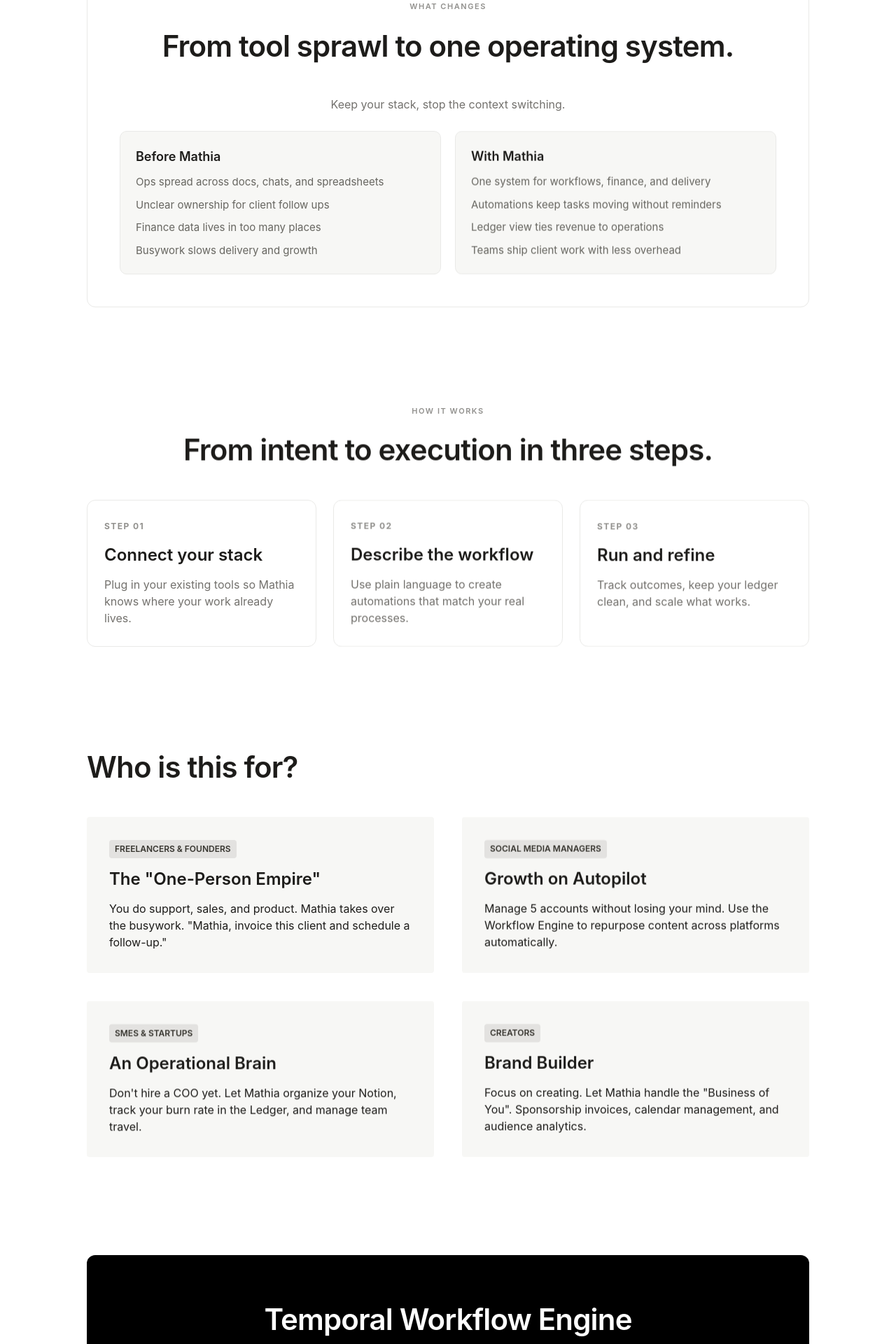
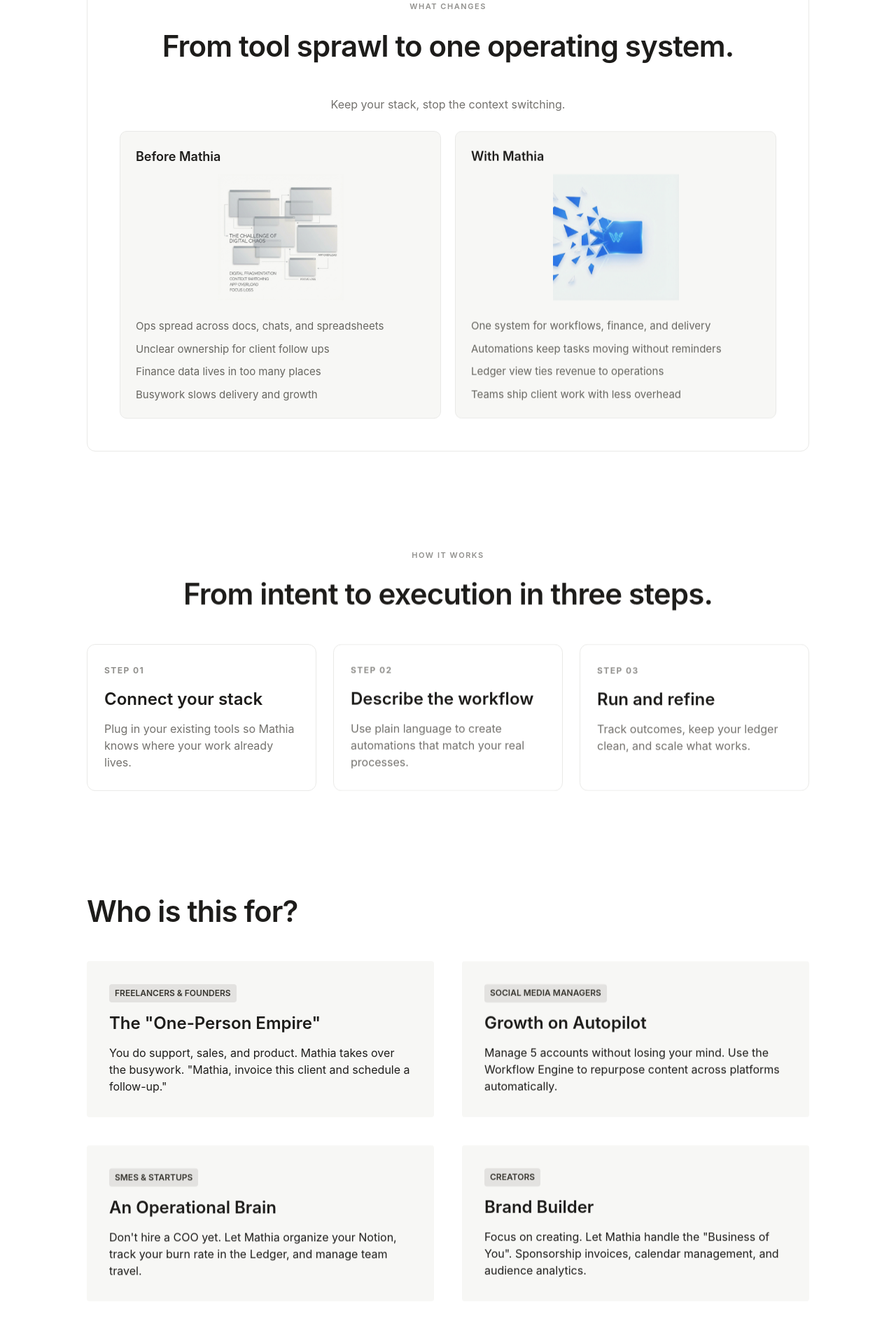
Before and after one commit to bedah-kym/django-chat, a Django app: page / in a window 1280 px wide. Shown: the part 3162-5082 px from the top of the page at 70% size. Run offline with Django 4.2, Linux system fonts and the light colour scheme; parts of the project's set-up code (start-up, migrations or seed data) failed here and were passed over.

Commit message:
landing ui fix

```diff
--- a/Backend/users/templates/users/landing.html
+++ b/Backend/users/templates/users/landing.html
@@ -737,6 +737,10 @@
             <a href="/" class="logo">
                 <span style="font-size: 20px;"><i class="fas fa-robot"></i></span> Mathia.OS
             </a>
+            <button class="mobile-toggle" aria-label="Toggle menu"
+                style="background: none; border: none; font-size: 24px; cursor: pointer;">
+                <i class="fas fa-bars"></i>
+            </button>
             <div class="nav-actions">
                 <a href="#impact" class="btn btn-text">Impact</a>
                 <a href="#use-cases" class="btn btn-text">Use Cases</a>
@@ -751,12 +755,14 @@
     <div class="container">
         <!-- Hero -->
         <div class="section hero reveal stagger">
-            <div class="stagger-item" style="display:inline-flex; align-items:center; gap:8px; background:#f1f0ee; border:1px solid var(--notion-border); padding:6px 10px; border-radius:999px; font-size:13px; margin:0 auto 16px; text-align:center;">
+            <div class="stagger-item"
+                style="display:inline-flex; align-items:center; gap:8px; background:#f1f0ee; border:1px solid var(--notion-border); padding:6px 10px; border-radius:999px; font-size:13px; margin:0 auto 16px; text-align:center;">
                 <span style="font-weight:700;">30-day invite-only trial</span>
                 <span style="color:#666;">Request an invite to unlock full workflows</span>
             </div>
             <h1 class="stagger-item">The Operating System<br>for One-Person Empires.</h1>
-            <p class="hero-subtitle stagger-item">Workflows, finance, social growth, travel, and documents - in one command center.
+            <p class="hero-subtitle stagger-item">Workflows, finance, social growth, travel, and documents - in one
+                command center.
                 Cut handoffs, keep cash flow visible, and stay ahead of client work.</p>
 
             <div class="stagger-item" style="text-align: center; margin-bottom: 60px;">
@@ -764,21 +770,28 @@
                     style="font-size: 18px; padding: 12px 32px;">Request invite</a>
                 <a href="#workflows" class="btn btn-text"
                     style="font-size: 18px; padding: 12px 32px; text-decoration: underline;">See Workflows</a>
-                <div style="font-size: 13px; color:#555; margin-top:10px;">Try Mathia free for 30 days after invite approval.</div>
+                <div style="font-size: 13px; color:#555; margin-top:10px;">Try Mathia free for 30 days after invite
+                    approval.</div>
             </div>
 
             <div class="proof-strip"
                 style="display:grid; grid-template-columns: repeat(auto-fit,minmax(180px,1fr)); gap:16px; margin:0 auto 50px; max-width:860px;">
-                <div class="stagger-item" style="background:#f7f7f5; border:1px solid var(--notion-border); border-radius:10px; padding:14px 16px;">
-                    <div style="font-size:13px; letter-spacing:0.05em; text-transform:uppercase; color:#666;">Fast to first workflow</div>
+                <div class="stagger-item"
+                    style="background:#f7f7f5; border:1px solid var(--notion-border); border-radius:10px; padding:14px 16px;">
+                    <div style="font-size:13px; letter-spacing:0.05em; text-transform:uppercase; color:#666;">Fast to
+                        first workflow</div>
                     <div style="font-weight:700; font-size:20px;">Set up without extra tools</div>
                 </div>
-                <div class="stagger-item" style="background:#f7f7f5; border:1px solid var(--notion-border); border-radius:10px; padding:14px 16px;">
-                    <div style="font-size:13px; letter-spacing:0.05em; text-transform:uppercase; color:#666;">Less follow-up drift</div>
+                <div class="stagger-item"
+                    style="background:#f7f7f5; border:1px solid var(--notion-border); border-radius:10px; padding:14px 16px;">
+                    <div style="font-size:13px; letter-spacing:0.05em; text-transform:uppercase; color:#666;">Less
+                        follow-up drift</div>
                     <div style="font-weight:700; font-size:20px;">Nudges keep work moving</div>
                 </div>
-                <div class="stagger-item" style="background:#f7f7f5; border:1px solid var(--notion-border); border-radius:10px; padding:14px 16px;">
-                    <div style="font-size:13px; letter-spacing:0.05em; text-transform:uppercase; color:#666;">Built for lean teams</div>
+                <div class="stagger-item"
+                    style="background:#f7f7f5; border:1px solid var(--notion-border); border-radius:10px; padding:14px 16px;">
+                    <div style="font-size:13px; letter-spacing:0.05em; text-transform:uppercase; color:#666;">Built for
+                        lean teams</div>
                     <div style="font-weight:700; font-size:20px;">From solo ops to small teams</div>
                 </div>
             </div>
@@ -821,7 +834,8 @@
                 <div class="impact-check"><span>✓</span>Automations that match how your team works</div>
             </div>
 
-            <div class="impact-note stagger-item">Start small, prove impact, then scale the workflows that pay off.</div>
+            <div class="impact-note stagger-item">Start small, prove impact, then scale the workflows that pay off.
+            </div>
         </div>
 
         <!-- 6 Pillars Grid -->
@@ -910,6 +924,9 @@
             <div class="compare-grid stagger">
                 <div class="compare-card card-hover stagger-item">
                     <div class="compare-title">Before Mathia</div>
+                    <img src="{% static 'images/fragmentation-visual.png' %}"
+                        style="width: 100%; height: 180px; object-fit: contain; margin-bottom: 20px; mix-blend-mode: multiply;"
+                        alt="Fragmentation">
                     <ul class="compare-list">
                         <li>Ops spread across docs, chats, and spreadsheets</li>
                         <li>Unclear ownership for client follow ups</li>
@@ -919,6 +936,9 @@
                 </div>
                 <div class="compare-card card-hover stagger-item">
                     <div class="compare-title">With Mathia</div>
+                    <img src="{% static 'images/unified-solution.png' %}"
+                        style="width: 100%; height: 180px; object-fit: contain; margin-bottom: 20px; mix-blend-mode: multiply;"
+                        alt="Unified Solution">
                     <ul class="compare-list">
                         <li>One system for workflows, finance, and delivery</li>
                         <li>Automations keep tasks moving without reminders</li>
@@ -1102,6 +1122,35 @@
 
     <script>
         (function () {
+            // Mobile Menu
+            const toggle = document.querySelector('.mobile-toggle');
+            const navActions = document.querySelector('.nav-actions');
+
+            if (toggle && navActions) {
+                toggle.addEventListener('click', function () {
+                    navActions.classList.toggle('open');
+                    const icon = toggle.querySelector('i');
+                    if (navActions.classList.contains('open')) {
+                        icon.classList.remove('fa-bars');
+                        icon.classList.add('fa-times');
+                    } else {
+                        icon.classList.remove('fa-times');
+                        icon.classList.add('fa-bars');
+                    }
+                });
+
+                // Close menu when clicking a link
+                navActions.querySelectorAll('a').forEach(function (link) {
+                    link.addEventListener('click', function () {
+                        navActions.classList.remove('open');
+                        const icon = toggle.querySelector('i');
+                        icon.classList.remove('fa-times');
+                        icon.classList.add('fa-bars');
+                    });
+                });
+            }
+
+            // Intersection Observer for Reveal
             var prefersReduced = window.matchMedia('(prefers-reduced-motion: reduce)');
             var revealSections = document.querySelectorAll('.reveal');
 
```
